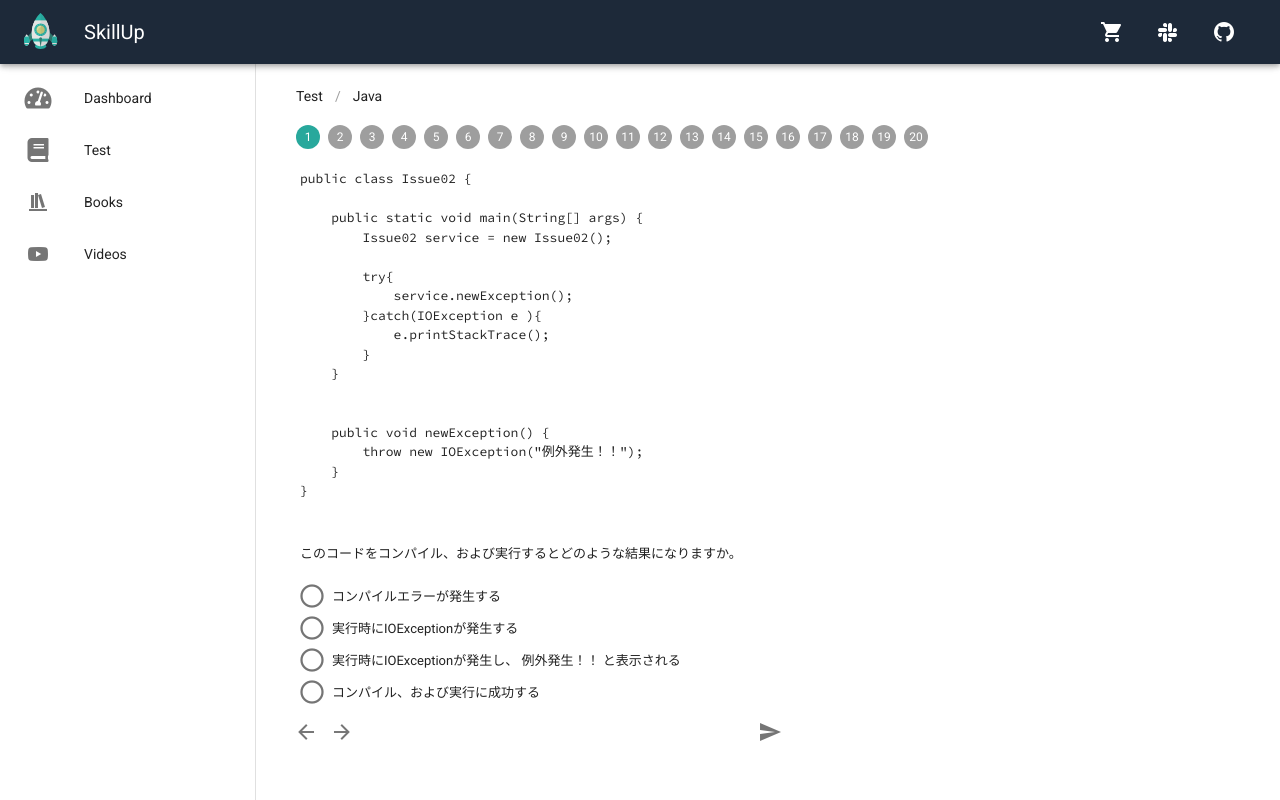
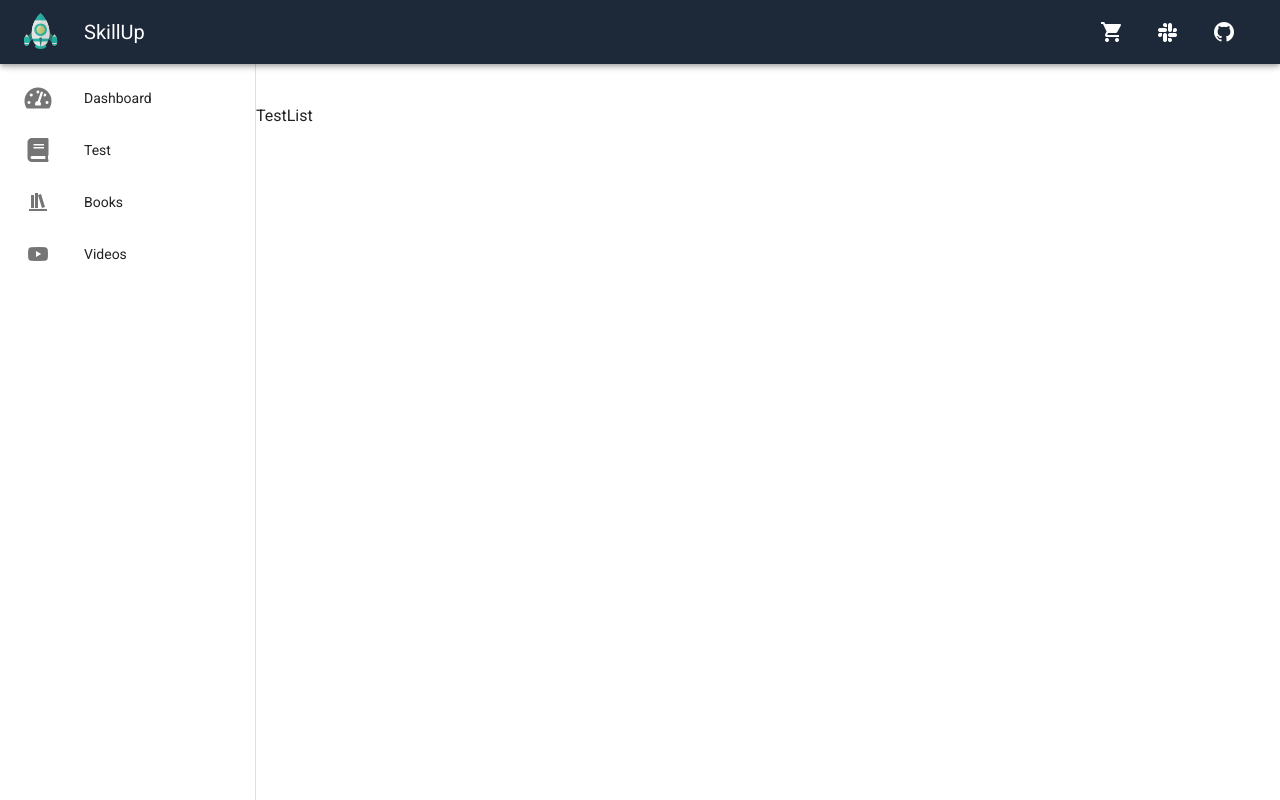
Before and after one commit to Imasug/skillup, a Vue app: page /#/ in a window 1280 px wide. Built offline with nearby package versions, Linux system fonts and the light colour scheme.

Commit message:
Add breadcrumbs

```diff
--- a/src/App.vue
+++ b/src/App.vue
@@ -5,6 +5,7 @@
         <Toolbar />
         <NavigationDrawer />
         <v-content>
+          <Breadcrumbs />
           <router-view />
         </v-content>
       </div>
@@ -16,9 +17,10 @@
 import { Component, Vue } from "vue-property-decorator";
 import Toolbar from "@/components/Toolbar.vue";
 import NavigationDrawer from "@/components/NavigationDrawer.vue";
+import Breadcrumbs from "@/components/Breadcrumbs.vue";
 
 @Component({
-  components: { Toolbar, NavigationDrawer }
+  components: { Toolbar, NavigationDrawer, Breadcrumbs }
 })
 export default class App extends Vue {}
 </script>
--- /dev/null
+++ b/src/components/Breadcrumbs.vue
@@ -0,0 +1,23 @@
+<template>
+  <div class="mx-4 mt-1">
+    <v-breadcrumbs :items="items"></v-breadcrumbs>
+  </div>
+</template>
+
+<script lang="ts">
+import { Component, Vue, Watch } from "vue-property-decorator";
+
+@Component
+export default class Breadcrumbs extends Vue {
+  items: any[] = [];
+
+  @Watch("$route")
+  onChangedRoute(): void {
+    this.updateBreadcrumbs();
+  }
+
+  updateBreadcrumbs(): void {
+    this.items = this.$route.meta.breadcrumbs;
+  }
+}
+</script>
--- a/src/router/index.ts
+++ b/src/router/index.ts
@@ -1,14 +1,26 @@
 import Vue from "vue";
 import VueRouter from "vue-router";
 import Test from "@/views/test/Test.vue";
+import TestList from "@/views/test/TestList.vue";
 
 Vue.use(VueRouter);
 
 const routes = [
   {
+    path: "/test",
+    name: "test",
+    component: Test,
+    meta: {
+      breadcrumbs: [{ text: "Test" }, { text: "Java" }]
+    }
+  },
+  {
     path: "/",
-    name: "test",
-    component: Test
+    name: "test-list",
+    component: TestList,
+    meta: {
+      breadcrumbs: [{ text: "Test" }]
+    }
   }
 ];
 
--- a/src/views/test/Test.vue
+++ b/src/views/test/Test.vue
@@ -1,8 +1,5 @@
 <template>
   <div>
-    <div class="mx-4 mt-1">
-      <v-breadcrumbs :items="items"></v-breadcrumbs>
-    </div>
     <div class="mx-10" style="min-width: 500px;">
       <v-stepper class="elevation-0">
         <v-stepper-header class="justify-start" style="height: auto;">
@@ -104,16 +101,7 @@ public class Issue02 {
 import { Component, Vue } from "vue-property-decorator";
 
 @Component
-export default class Test extends Vue {
-  items = [
-    {
-      text: "Test"
-    },
-    {
-      text: "Java"
-    }
-  ];
-}
+export default class Test extends Vue {}
 </script>
 
 <style scoped>
--- /dev/null
+++ b/src/views/test/TestList.vue
@@ -0,0 +1,10 @@
+<template>
+  <div>TestList</div>
+</template>
+
+<script lang="ts">
+import { Component, Vue } from "vue-property-decorator";
+
+@Component
+export default class TestList extends Vue {}
+</script>
```
